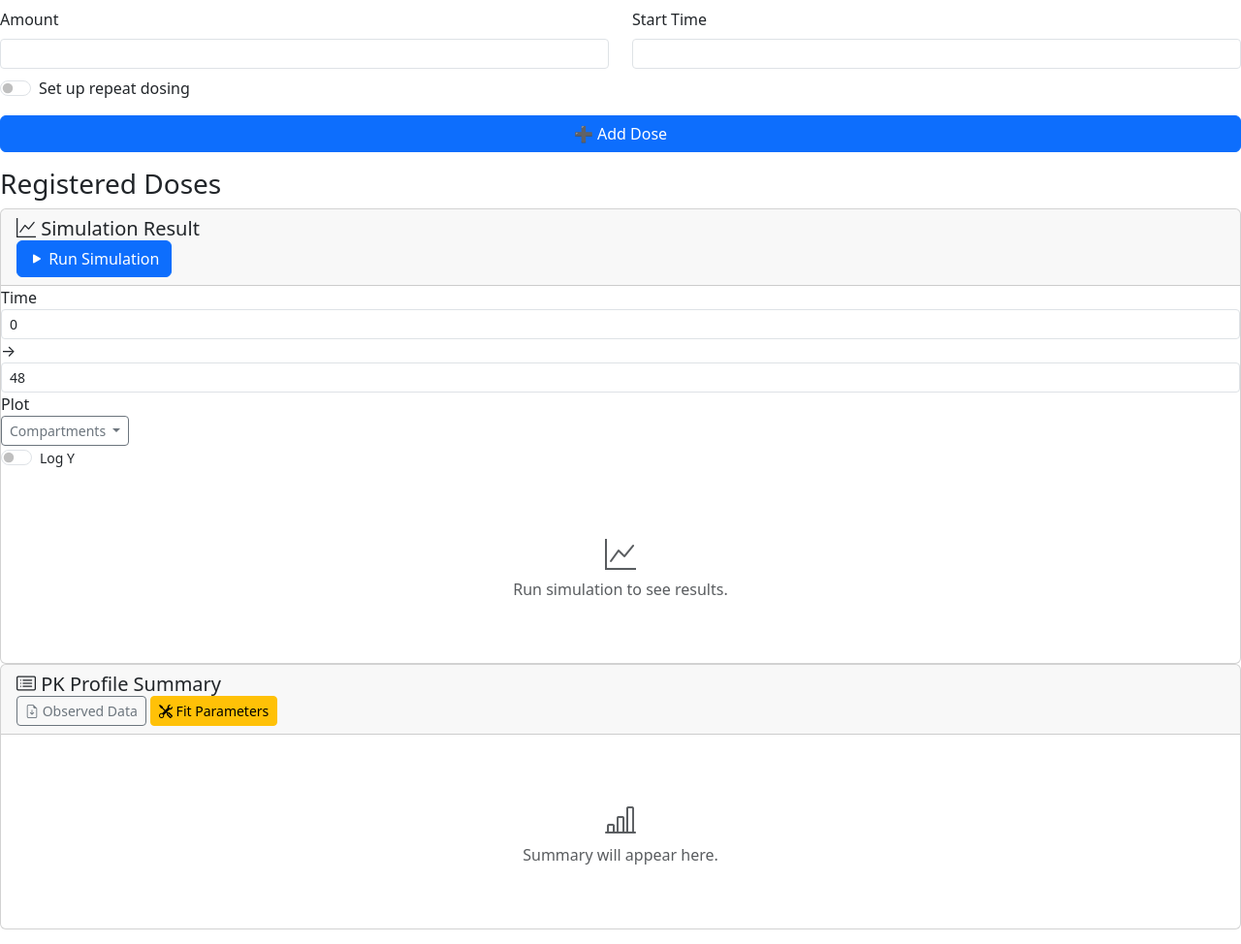
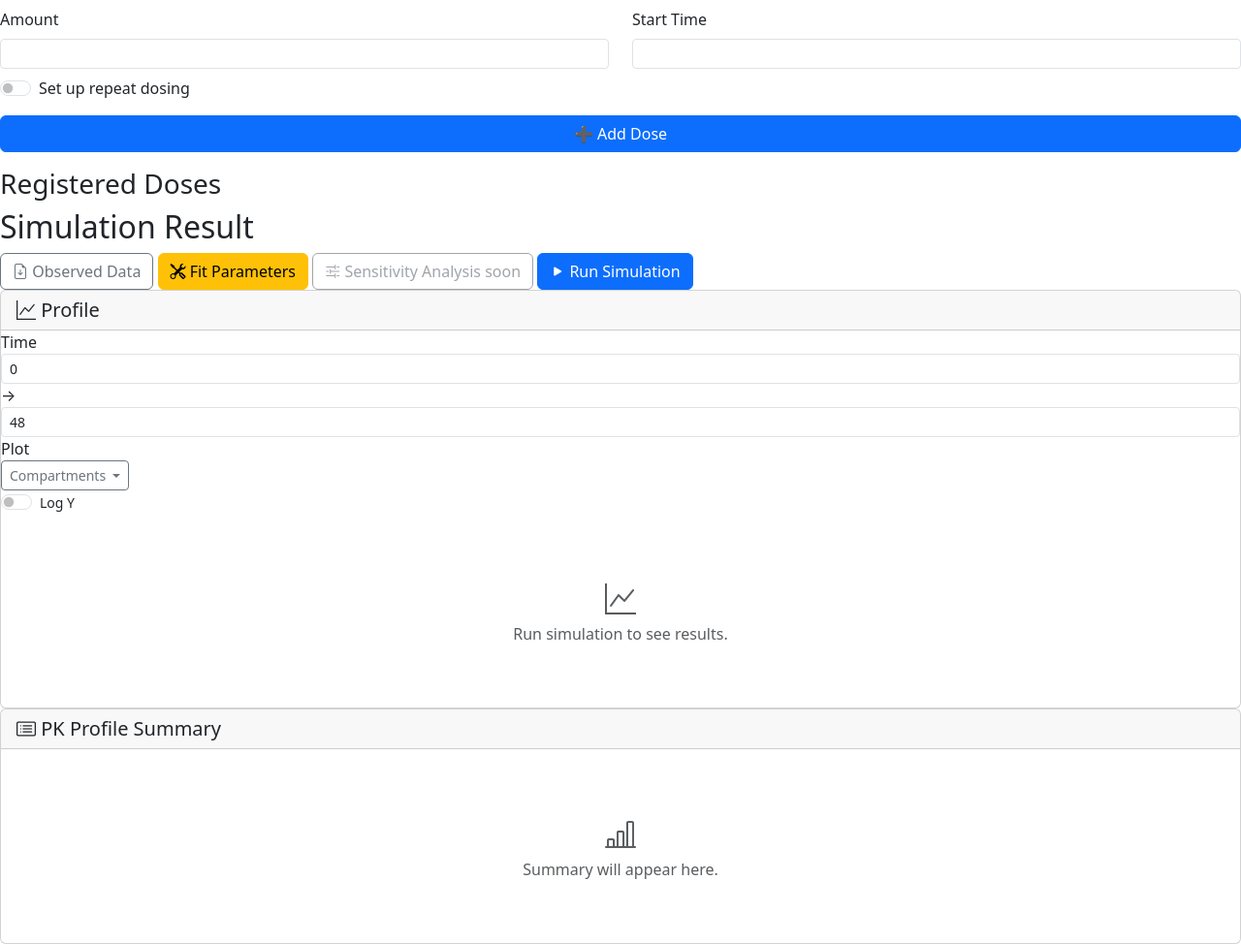
Before and after one commit to snowflower1028/PK-ODE-Simulator, a Django app: template simulator/templates/simulator/index.html in a window 1280 px wide. Shown: the part 893-1867 px from the top of the page at 97% size. Run offline with Django 5.2, Linux system fonts and the light colour scheme; the template is opened without the code that fills it: most values are stand-ins (such as "Sample title", 1, 10 or a date in 2020); some libraries are stand-ins or nearby versions.

Commit message:
feat: give the results area a header, and put the run actions in it
Run Simulation, Observed Data and Fit Parameters were sitting in two different
card headers -- Run in the plot card, the other two in the summary card. None
of them belongs to one card: Run redraws both, and loading observed data or
fitting changes what both show.

The space outside the cards is now named. A "Simulation Result" heading sits at
the top of the scrollable area with the three buttons beside it, which makes
that whole region the simulation workspace and the cards inside it the pieces
of the result. The plot card drops to "Profile" so the region title is not
repeated one line below it, and it pairs with "PK Profile Summary" underneath:
the profile, and the summary of it.

This is not the old toolbar coming back. There is no fixed height, no rule
cutting the panel, and the header lives inside the scroll area rather than
above it, so it moves with the content and wraps when there is no room. At
460px the buttons take two rows of two, nothing overflows and the page still
does not scroll sideways.

Added Sensitivity Analysis alongside them, disabled and marked "soon", so the
slot exists before the feature does. A bare disabled button gives no reason for
being dead, hence the badge and the title that says what it will do.

Time range, compartments and Log Y stay in the Profile card -- those shape one
plot and belong to it.

Every id is unchanged. Checked at 1440 and 460px: Run, Fit and Observed Data
all still fire from their new home, Ctrl+Enter still runs, no console errors.

Co-Authored-By: Claude Opus 5 <noreply@anthropic.com>

```diff
--- a/simulator/templates/simulator/index.html
+++ b/simulator/templates/simulator/index.html
@@ -255,10 +255,25 @@
 
 <main class="main-content">
   <div class="main-scrollable-area">
+    <header class="workspace-header">
+      <h2 class="workspace-title">Simulation Result</h2>
+      <div class="workspace-actions">
+        <button class="btn btn-outline-secondary" data-bs-toggle="offcanvas" data-bs-target="#obsPanel"
+                title="Upload and map observed data">
+          <i class="bi bi-file-earmark-arrow-down"></i> Observed Data
+        </button>
+        <button id="fit-btn" class="btn btn-warning"><i class="bi bi-tools"></i> Fit Parameters</button>
+        <button id="sensitivity-btn" class="btn btn-outline-secondary" disabled
+                title="Not built yet — sweep a parameter and see how the profile moves">
+          <i class="bi bi-sliders2"></i> Sensitivity Analysis <span class="btn-soon">soon</span>
+        </button>
+        <button id="simulate-btn" class="btn btn-primary"><i class="bi bi-play-fill"></i> Run Simulation</button>
+      </div>
+    </header>
+
     <div class="card">
       <div class="card-header sim-card-header">
-        <h5 class="card-title mb-0"><i class="bi bi-graph-up"></i> Simulation Result</h5>
-        <button id="simulate-btn" class="btn btn-primary"><i class="bi bi-play-fill"></i> Run Simulation</button>
+        <h5 class="card-title mb-0"><i class="bi bi-graph-up"></i> Profile</h5>
       </div>
 
       <div class="sim-settings">
@@ -300,12 +315,6 @@
       <div class="card">
         <div class="card-header summary-card-header">
           <h5 class="card-title mb-0"><i class="bi bi-card-list"></i> PK Profile Summary</h5>
-          <div class="summary-actions">
-            <button class="btn btn-sm btn-outline-secondary" data-bs-toggle="offcanvas" data-bs-target="#obsPanel" title="Upload and map observed data">
-              <i class="bi bi-file-earmark-arrow-down"></i> Observed Data
-            </button>
-            <button id="fit-btn" class="btn btn-sm btn-warning"><i class="bi bi-tools"></i> Fit Parameters</button>
-          </div>
         </div>
         <div class="card-body">
           <div id="pk-summary-placeholder" class="text-center py-5 text-muted">
```
Also changed, not shown: simulator/static/simulator/css/style.css (+69 -29 lines).
